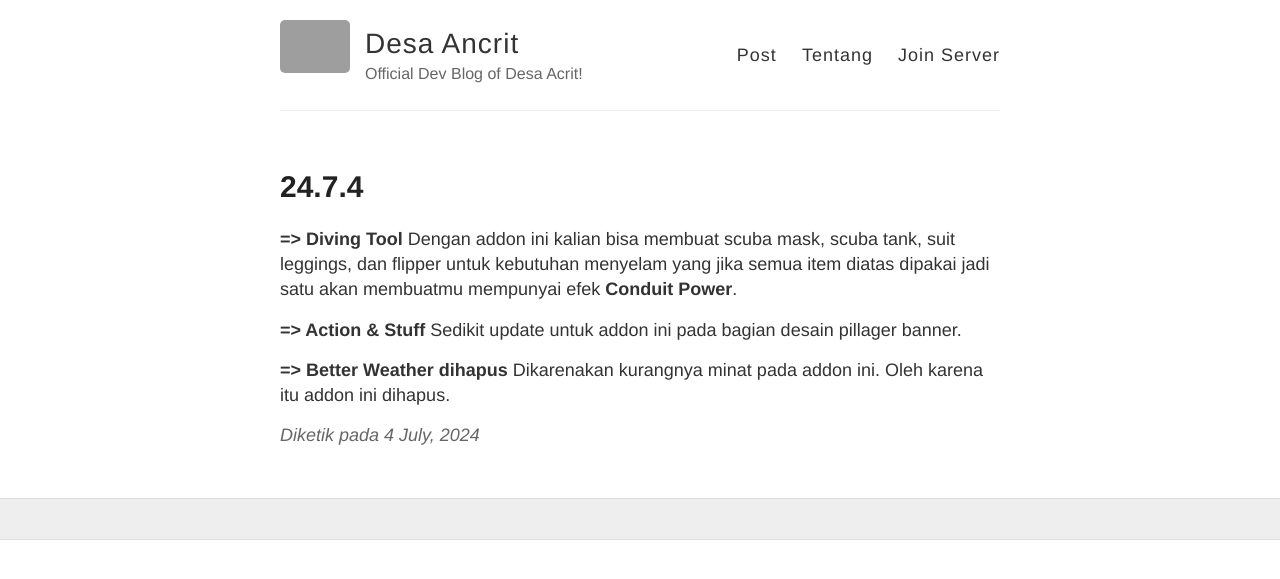
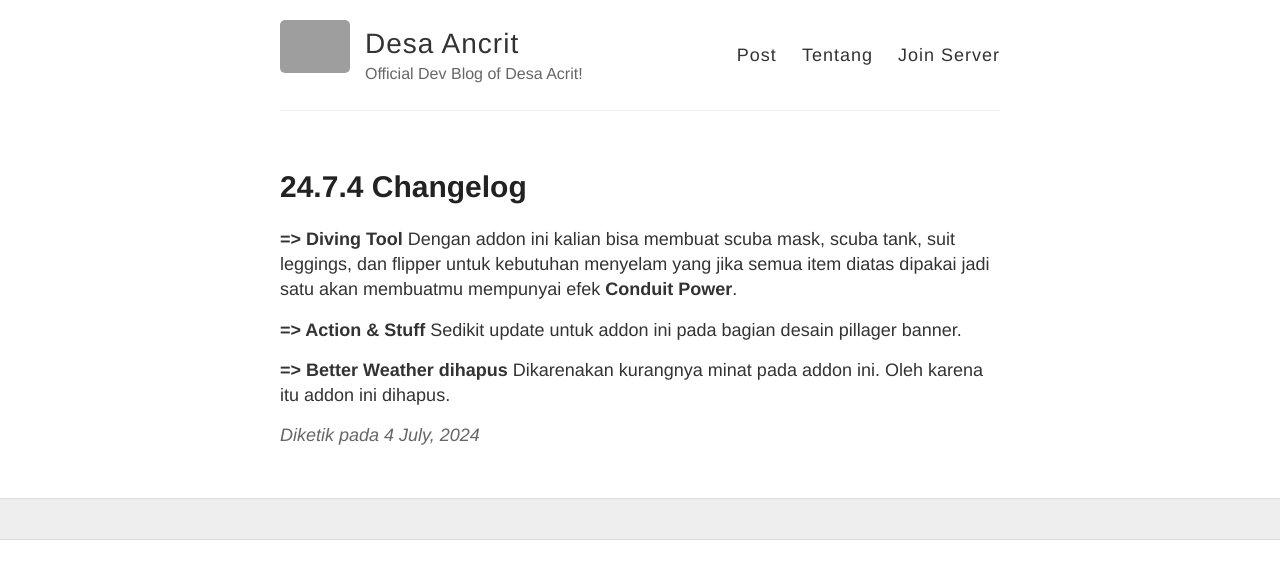
Before and after one commit to Desa-Ancrit/Desa-Acnrit.github.io, a Jekyll site: the page built from _posts/2024-7-4-24.7.4.md, in a window 1280 px wide. Shown: the top 579 px of the page. Built offline with Jekyll 4.4.1, drawn with Linux system fonts in a browser that asks for light colours; our own code applies the rules of GitHub Pages for plain Markdown files; grey boxes are pictures that could not be loaded.

Commit message:
Update 2024-7-4-24.7.4.md

```diff
--- a/_posts/2024-7-4-24.7.4.md
+++ b/_posts/2024-7-4-24.7.4.md
@@ -1,3 +1,7 @@
+---
+layout: post
+title: 24.7.4 Changelog
+---
 **=> Diving Tool**
 Dengan addon ini kalian bisa membuat scuba mask, scuba tank, suit leggings, dan flipper untuk kebutuhan menyelam yang jika semua item diatas dipakai jadi satu akan membuatmu mempunyai efek **Conduit Power**.
 
```
